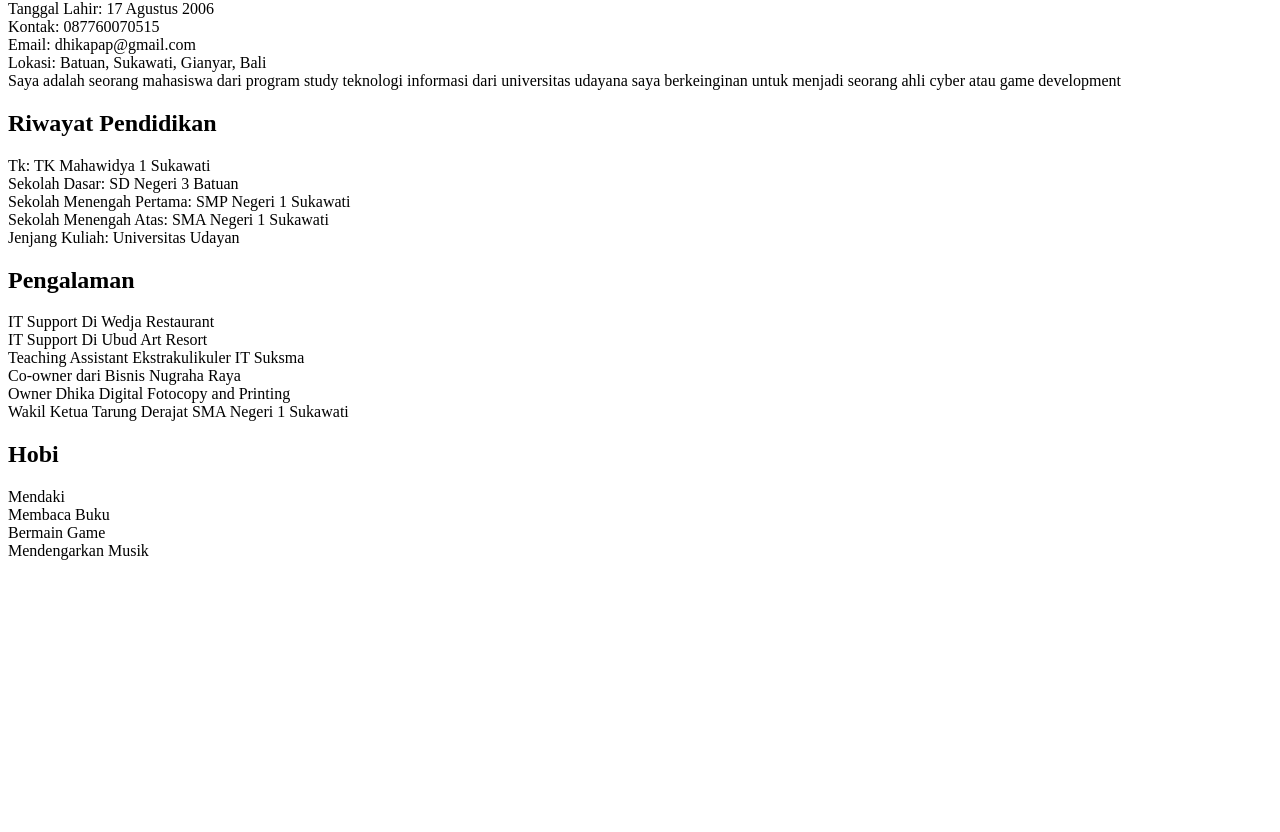
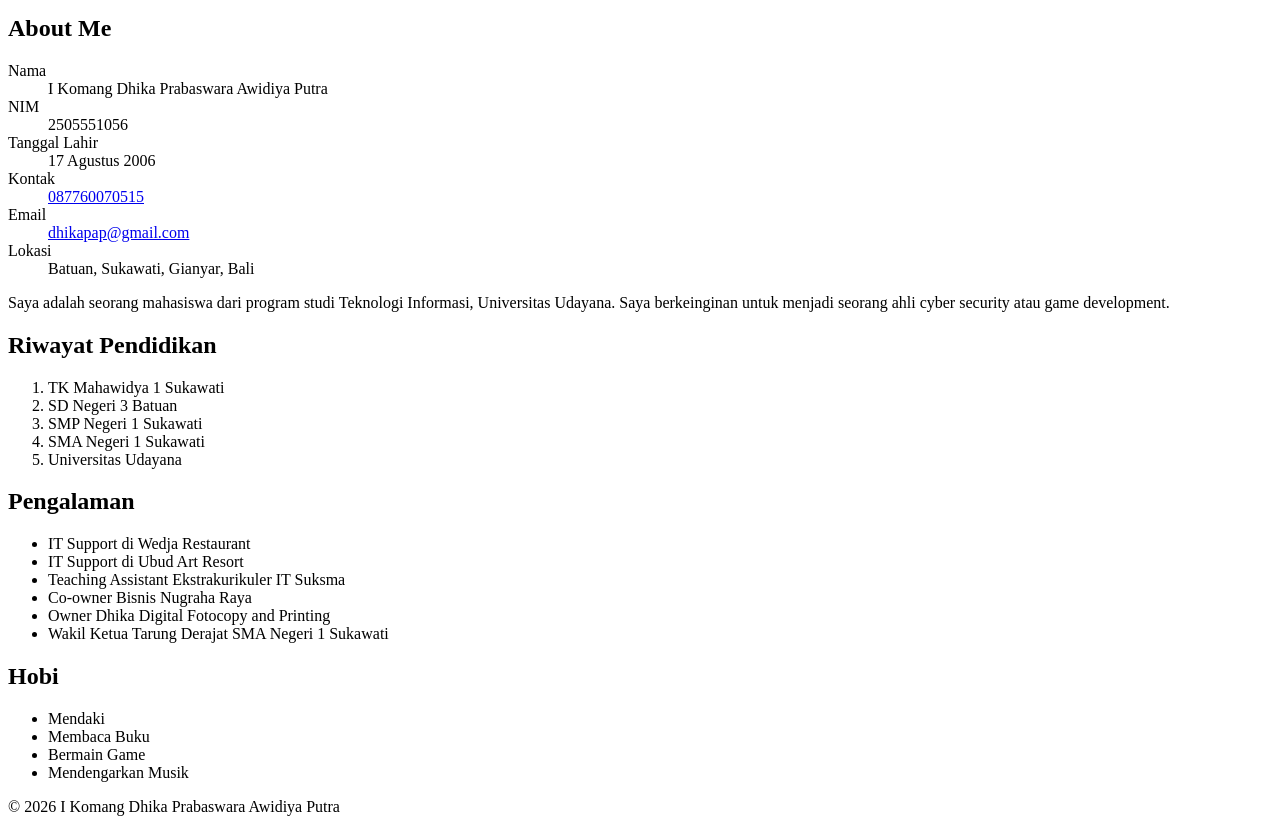
Before and after one commit to JiNing24/Pemograman_Internet_E_2505551056, a plain HTML site: page Pertemuan 1/Pertemuan Pertama.html in a window 1280 px wide. Shown: the part 191-1023 px from the top of the page. Before the commit the page ends 800 px from the top, so only its background shows below. Drawn offline with Linux system fonts and the light colour scheme.

Commit message:
Update file HTML saja

```diff
--- a/Pertemuan 1/Pertemuan Pertama.html
+++ b/Pertemuan 1/Pertemuan Pertama.html
@@ -1,84 +1,91 @@
 <!DOCTYPE html>
-<html lang="en">
+<html lang="id">
 <head>
     <meta charset="UTF-8">
     <meta name="viewport" content="width=device-width, initial-scale=1.0">
-    <title>CV Tugas 1 Pemgnet</title>
+    <meta name="description" content="CV I Komang Dhika Prabaswara Awidiya Putra - Mahasiswa Teknologi Informasi Universitas Udayana">
+    <title>CV - I Komang Dhika Prabaswara Awidiya Putra</title>
 </head>
 <body>
-    <nav>
+    <header>
+        <h1>I Komang Dhika Prabaswara Awidiya Putra</h1>
+        <p>Mahasiswa Teknologi Informasi - Universitas Udayana</p>
+    </header>
+
+    <nav aria-label="Navigasi utama">
         <ul>
-            <li><a href="Biodata">Biodata</a></li>
-            <li><a href="Riwayat_Keanggotaan">Riwayat Keanggotaan</a></li>
-            <li><a href="Pengalaman">Pengalaman</a></li>
-            <li><a href="Hobby">Hobby</a></li>
+            <li><a href="#Biodata">Biodata</a></li>
+            <li><a href="#Riwayat_Pendidikan">Riwayat Pendidikan</a></li>
+            <li><a href="#Pengalaman">Pengalaman</a></li>
+            <li><a href="#Hobby">Hobby</a></li>
         </ul>
     </nav>
+
+    <main>
         <section id="Biodata">
             <h2>About Me</h2>
+            <dl>
+                <dt>Nama</dt>
+                <dd>I Komang Dhika Prabaswara Awidiya Putra</dd>
+
+                <dt>NIM</dt>
+                <dd>2505551056</dd>
+
+                <dt>Tanggal Lahir</dt>
+                <dd>17 Agustus 2006</dd>
+
+                <dt>Kontak</dt>
+                <dd><a href="tel:+62087760070515">087760070515</a></dd>
+
+                <dt>Email</dt>
+                <dd><a href="mailto:dhikapap@gmail.com">dhikapap@gmail.com</a></dd>
+
+                <dt>Lokasi</dt>
+                <dd>Batuan, Sukawati, Gianyar, Bali</dd>
+            </dl>
             <p>
-            Nama: I Komang Dhika Prabaswara Awidiya Putra
-            <br>
-            Nim: 2505551056
-            <br>
-            Tanggal Lahir: 17 Agustus 2006
-            <br>
-            Kontak: 087760070515
-            <br>
-            Email: dhikapap@gmail.com
-            <br>
-            Lokasi: Batuan, Sukawati, Gianyar, Bali
-            <br>
-            Saya adalah seorang mahasiswa dari program study teknologi informasi dari universitas udayana
-            saya berkeinginan untuk menjadi seorang ahli cyber atau game development
-        </p>
-
-    </section>
-    <section id="Riwayat_Keanggotaan">
-        <h2>Riwayat Pendidikan</h2>
-        <p>
-            Tk: TK Mahawidya 1 Sukawati
-            <br>
-            Sekolah Dasar: SD Negeri 3 Batuan
-            <br>
-            Sekolah Menengah Pertama: SMP Negeri 1 Sukawati
-            <br>
-            Sekolah Menengah Atas: SMA Negeri 1 Sukawati
-            <br>
-            Jenjang Kuliah: Universitas Udayan
+                Saya adalah seorang mahasiswa dari program studi Teknologi Informasi,
+                Universitas Udayana. Saya berkeinginan untuk menjadi seorang ahli
+                cyber security atau game development.
             </p>
         </section>
+
+        <section id="Riwayat_Pendidikan">
+            <h2>Riwayat Pendidikan</h2>
+            <ol>
+                <li>TK Mahawidya 1 Sukawati</li>
+                <li>SD Negeri 3 Batuan</li>
+                <li>SMP Negeri 1 Sukawati</li>
+                <li>SMA Negeri 1 Sukawati</li>
+                <li>Universitas Udayana</li>
+            </ol>
+        </section>
+
         <section id="Pengalaman">
             <h2>Pengalaman</h2>
-        <p>
-        IT Support Di Wedja Restaurant
-        <br>
-        IT Support Di Ubud Art Resort
-        <br>
-        Teaching Assistant Ekstrakulikuler IT Suksma
-        <br>
-        Co-owner dari Bisnis Nugraha Raya
-        <br>
-        Owner Dhika Digital Fotocopy and Printing
-        <br>
-        Wakil Ketua Tarung Derajat SMA Negeri 1 Sukawati
-        </p>
+            <ul>
+                <li>IT Support di Wedja Restaurant</li>
+                <li>IT Support di Ubud Art Resort</li>
+                <li>Teaching Assistant Ekstrakurikuler IT Suksma</li>
+                <li>Co-owner Bisnis Nugraha Raya</li>
+                <li>Owner Dhika Digital Fotocopy and Printing</li>
+                <li>Wakil Ketua Tarung Derajat SMA Negeri 1 Sukawati</li>
+            </ul>
         </section>
+
         <section id="Hobby">
             <h2>Hobi</h2>
-        <p>
-            Mendaki
-            <br>
-            Membaca Buku
-            <br>
-            Bermain Game
-            <br>
-            Mendengarkan Musik
-        </p>
+            <ul>
+                <li>Mendaki</li>
+                <li>Membaca Buku</li>
+                <li>Bermain Game</li>
+                <li>Mendengarkan Musik</li>
+            </ul>
+        </section>
+    </main>
 
-    </section>
-
-
-
+    <footer>
+        <p>&copy; 2026 I Komang Dhika Prabaswara Awidiya Putra</p>
+    </footer>
 </body>
 </html>
```
Lines whose indentation alone changed are shown as unchanged.
